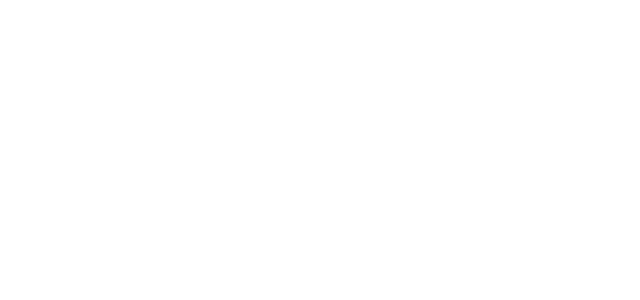
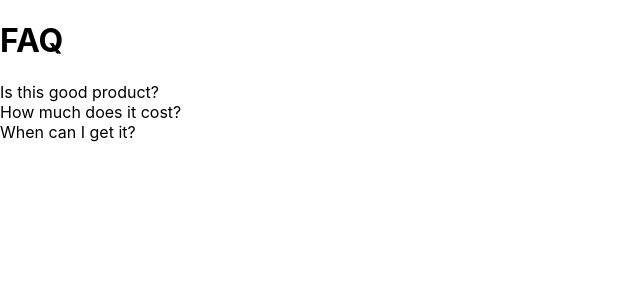
Before and after one commit to PuspitaGoswami/FAQ-Accordion, a React (Create React App) app: page / in a window 1280 px wide. Shown: the top 300 px of the page, without its empty margins (0-640 px from the left). Built offline with nearby package versions, Linux system fonts and the light colour scheme.

Commit message:
Display question

```diff
--- a/src/App.js
+++ b/src/App.js
@@ -1,4 +1,4 @@
-
+import React, { useState } from 'react';
 import './App.css';
 
 
@@ -25,6 +25,19 @@
     }
   ]
 
+
+  return(
+    <div>
+      <div><h1>FAQ</h1></div>
+      <div>
+        {questions.map((question)=>(
+          <div key={question.id}>{question.title}</div>
+        ))}
+      </div>
+    </div>
+
+  );
+
 }
 
 export default App;
```
